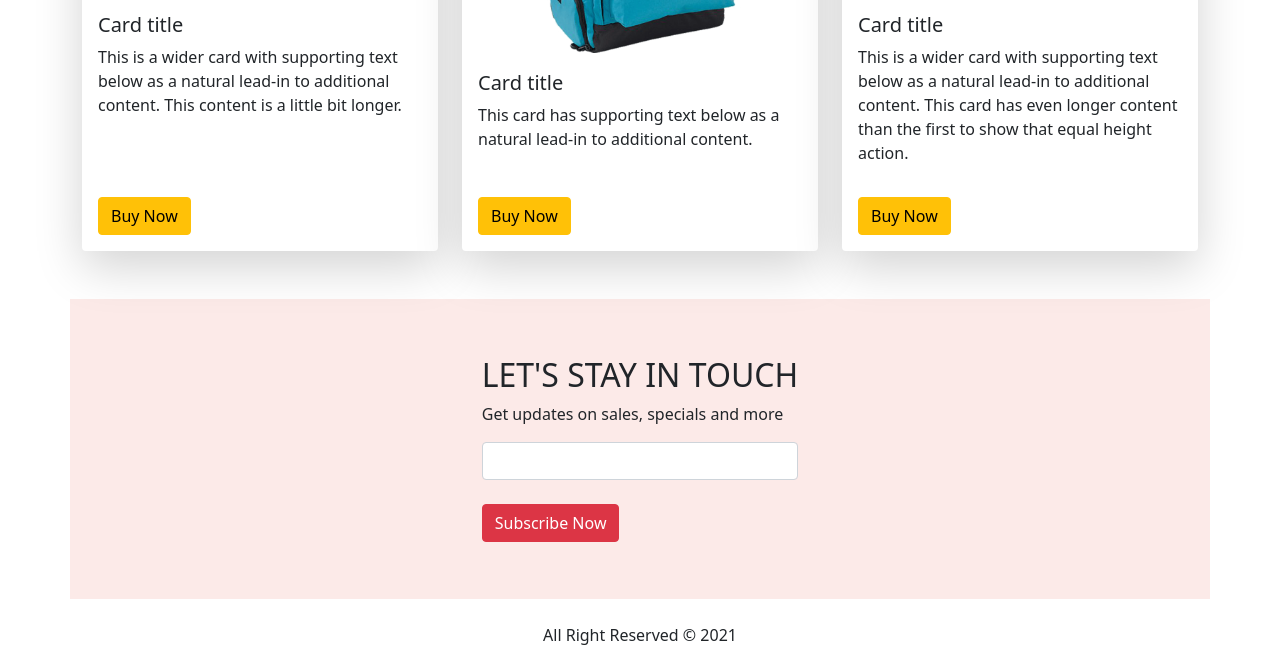
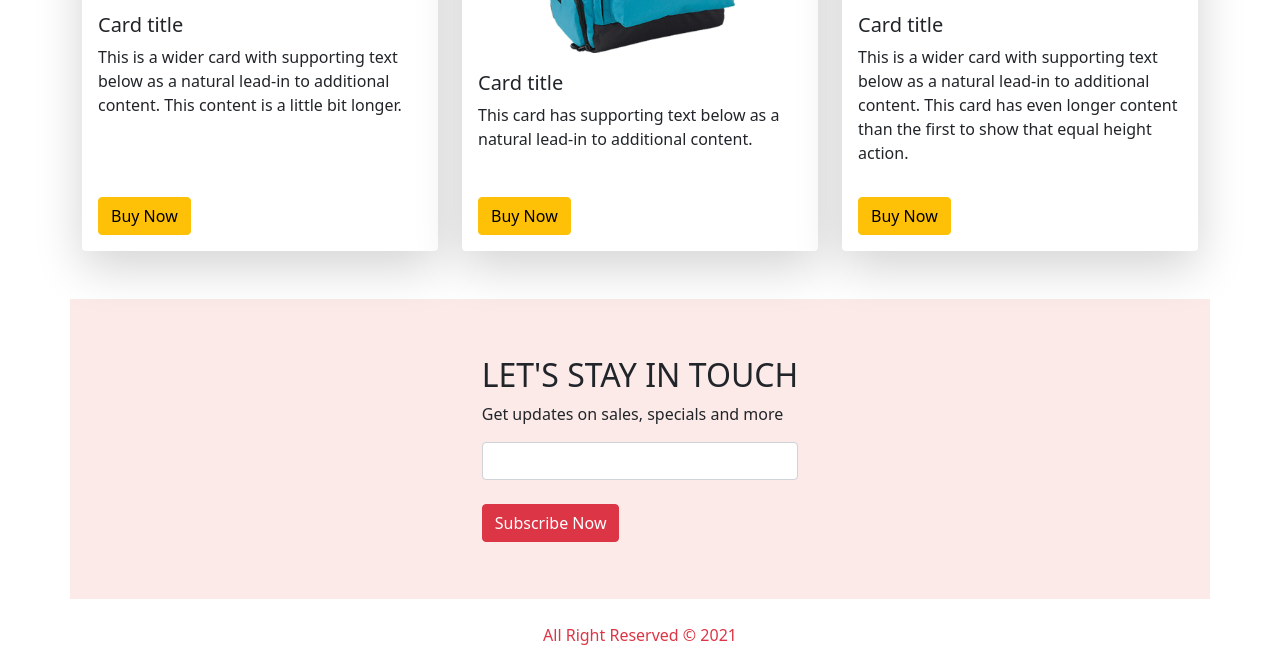
Before and after one commit to md-hasan-ali/panda_commerce-bootstrap, a plain HTML site: page index.html in a window 1280 px wide. Shown: the part 1780-2451 px from the top of the page. Drawn offline with Linux system fonts and the light colour scheme.

Commit message:
added again somethings

```diff
--- a/index.html
+++ b/index.html
@@ -240,7 +240,7 @@
         <!-- Subscribe-Area End -->
     </main>
     <!-- Footer-Area -->
-    <footer class="text-center my-4">
+    <footer class="text-center my-4 text-danger">
         <p>All Right Reserved &copy; 2021</p>
     </footer>
     <!-- Footer-Area End -->
```
